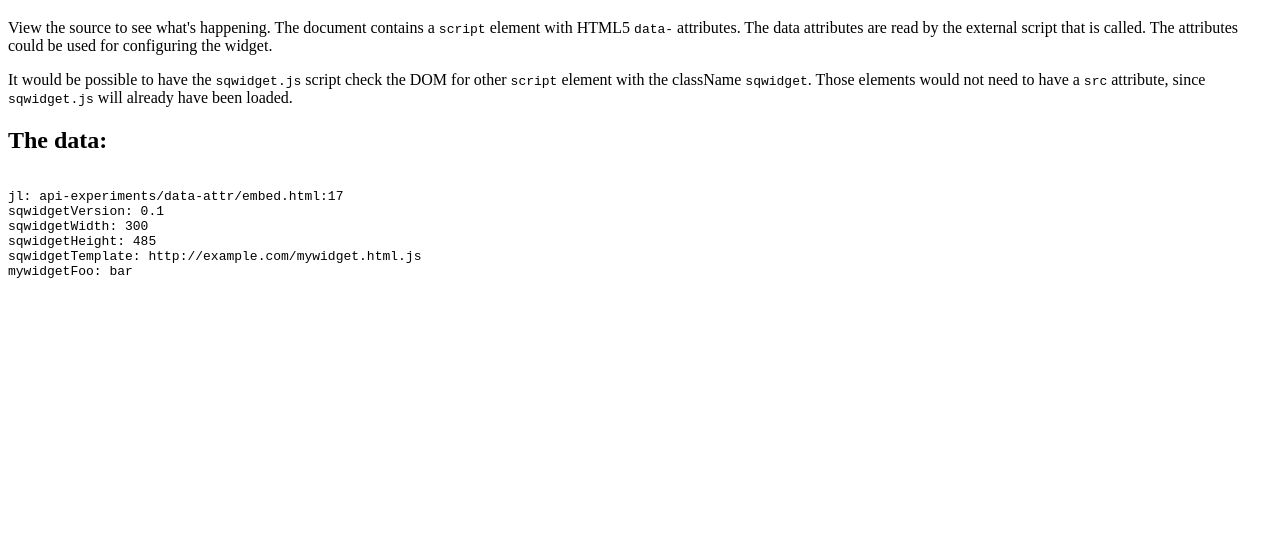
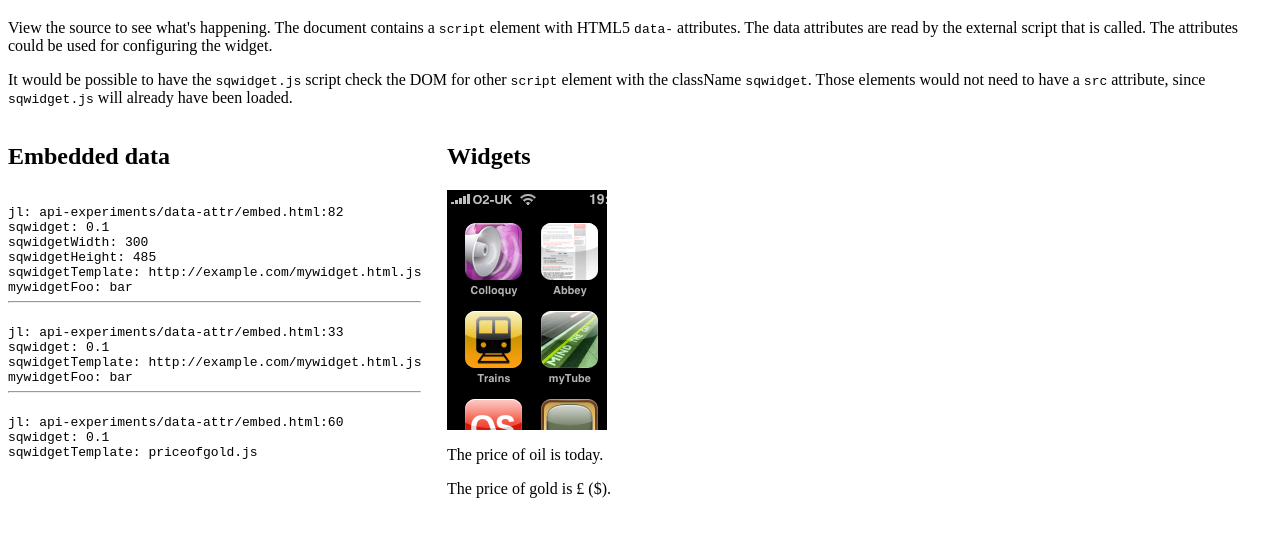
Before and after one commit to premasagar/sqwidget, a plain HTML site: page api-experiments/data-attr/embed.html in a window 1280 px wide. Shown: the part 61-598 px from the top of the page. Drawn offline with Linux system fonts and the light colour scheme.

Commit message:
more granular approach to embedding, and to plugins

```diff
--- a/api-experiments/data-attr/embed.html
+++ b/api-experiments/data-attr/embed.html
@@ -3,6 +3,17 @@
 <head>
     <meta charset=utf-8>
     <title>Sqwidget: possible embed code</title>
+
+    <style>
+        .report, .widgets {
+            float:left;
+            margin:0 1.6em 1.6em 0;
+        }
+    </style>
+    <script>
+        // debug log
+        var _ = console.log;
+    </script>
 </head>
 
 <body>
@@ -11,22 +22,72 @@
 
     <p>It would be possible to have the <code>sqwidget.js</code> script check the DOM for other <code>script</code> element with the className <code>sqwidget</code>. Those elements would not need to have a <code>src</code> attribute, since <code>sqwidget.js</code> will already have been loaded.</p>
 
-    <h2>The data:</h2>
-    <pre><code id=report></code></pre>
+    <div class=report>
+        <h2>Embedded data</h2>
+        <pre><code id=datafound></code></pre>
+    </div>
 
+    <div class=widgets>
+        <h2>Widgets</h2>
+
+        <div
+            data-sqwidget = 0.1
+            data-sqwidget-template = http://example.com/mywidget.html.js
+            data-mywidget-foo = bar
+            style = "
+                width:160px;
+                height:240px;
+                background:url(default.png);
+
+                /* basic reset rules */
+                padding:0;
+                margin:0;
+                border:none;
+            "
+        ></div>
+        <!--
+            sqwidget.js is called somewhere else in the document. on $(document).ready(), all elements matching the selector 'div[data-sqwidget]' that don't have boolean attribute 'data-sqwidget-loaded', are initialised, with the classname 'sqwidget' being added to them.
+        -->
+
+
+
+
+        <!-- inline widget -->
+        <p>The price of oil is <span data-sqwidget=0.1 data-sqwidget-template=priceofoil-inline.html></span> today.
+
+
+        <!-- block-level injection of data -->
+        <div
+            data-sqwidget=0.1
+            data-sqwidget-template=priceofgold.js
+        >
+            <p>The price of gold is £<span data-priceofgold-gbp></span> ($<span data-priceofgold-usd></span>).</p>
+        </div>
+
+
+        <!-- document-level template -->
+        <script type=text/x-tiddler>
+            This is my template. It includes a lovely <img data-mytiddler-imgsrc=blah.png />
+        </script>
+
+
+
+        <!--
+            The following script element's data attributes must include 'data-sqwidget', whose value is the Sqwidget API version number. All other attributes are optional.
+
+            The src attribute is optional. If present, it will load Sqwidget from a url, e.g. http://example.com/sqwidget.js
+
+            The script element may include any number of data-sqwidget- attributes, to be accessible by Sqwidget and from the template file, which is specified via a url or a unique Sqwidget id, as the value of the data-sqwidget-template attribute.
+        -->
         <script
             src = sqwidget.js
-        class = sqwidget
-        data-sqwidget-version = 0.1
+            data-sqwidget = 0.1
             data-sqwidget-width = 300
             data-sqwidget-height = 485
             data-sqwidget-template = http://example.com/mywidget.html.js
             data-mywidget-foo = bar
         ></script>
-    <!--
-        The script element's list of classes (via the class attribute) must include 'sqwidget' - everything else is optional.
-        The src attribute is optional. If present, it will load Sqwidget from a url, e.g. http://example.com/sqwidget.js
-        The script element may include any number of data-sqwidget- attributes, to be accessible by Sqwidget and from the template file, which is specified via an id or a url as the value of the data-sqwidget-template attribute.
-    -->
+
+    </div>
 </body>
 </html>
--- a/api-experiments/data-attr/sqwidget.js
+++ b/api-experiments/data-attr/sqwidget.js
@@ -33,8 +33,8 @@
     // Find the <script> element that called this script, then grab its dataset object.
     var
         scripts = document.getElementsByTagName('script'),
-        elem = scripts[scripts.length-1],
-        data = dataset(elem);
+        widget = scripts[scripts.length-1],
+        data = dataset(widget);
 
         // **
 
@@ -45,7 +45,45 @@
             demo += '<br />' + prop + ': ' + data[prop];
         }
     }
-    document.getElementById('report').innerHTML = demo;
+    document.getElementById('datafound').innerHTML = demo;
+
+    // **
+
+    // Find data attributes for divs with data- attributes
+    // Needs to be run on document ready - after the DOM has loaded, or at least after all widgets have been included in the DOM, e.g. just before the closing body tag
+
+    var
+        divs = document.getElementsByTagName('div'),
+        len = divs.length,
+        widgets = [],
+        div, i, j, attrs, attrlen, widgetslen, widget;
+
+    for (i = len; i; i--){
+        div = divs[i-1];
+        attrs = div.attributes;
+        attrslen = attrs.length;
+        for (j = attrslen; j; j--){
+            if (attrs[j-1].name === 'data-sqwidget'){
+                widgets.push(div);
+                break;
+            }
+        }
+    }
+
+    widgetslen = widgets.length;
+    for (i = widgetslen; i; i--){
+        widget = widgets[i-1];
+        data = dataset(widget);
+
+        demo = '';
+        for (prop in data){
+            if (data.hasOwnProperty(prop)){
+                demo += '<br />' + prop + ': ' + data[prop];
+            }
+        }
+        document.getElementById('datafound').innerHTML += '<hr />' + demo;
+    }
+
 }());
 
 /*jslint browser: true, devel: true, onevar: true, undef: true, eqeqeq: true, bitwise: true, regexp: true, strict: true, newcap: true, immed: true */
--- /dev/null
+++ b/api-experiments/priceofgold.json.js
@@ -0,0 +1,4 @@
+{
+    gbp:300,
+    usd:64
+}
```
Also changed, not shown: api-experiments/embed.html (deleted, +0 -29 lines), api-experiments/priceofgold.js (added, +28 -0 lines), api-experiments/data-attr/default.png (added). Lines whose indentation alone changed are shown as unchanged.
